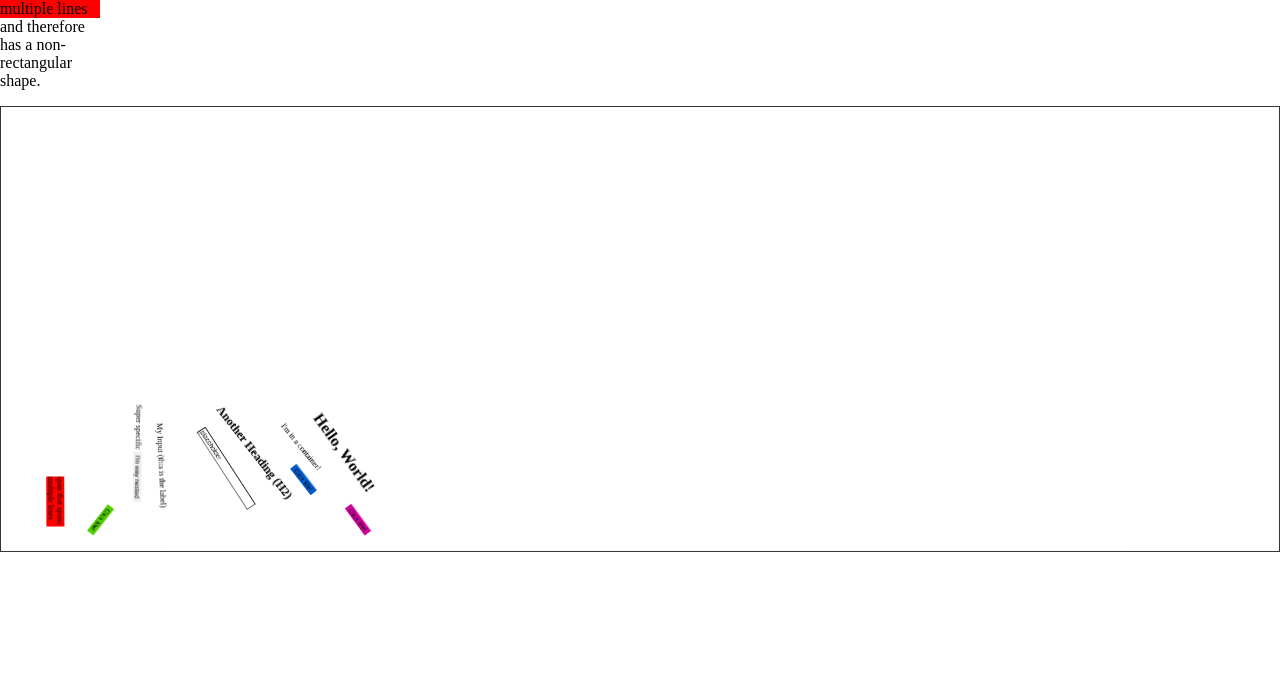
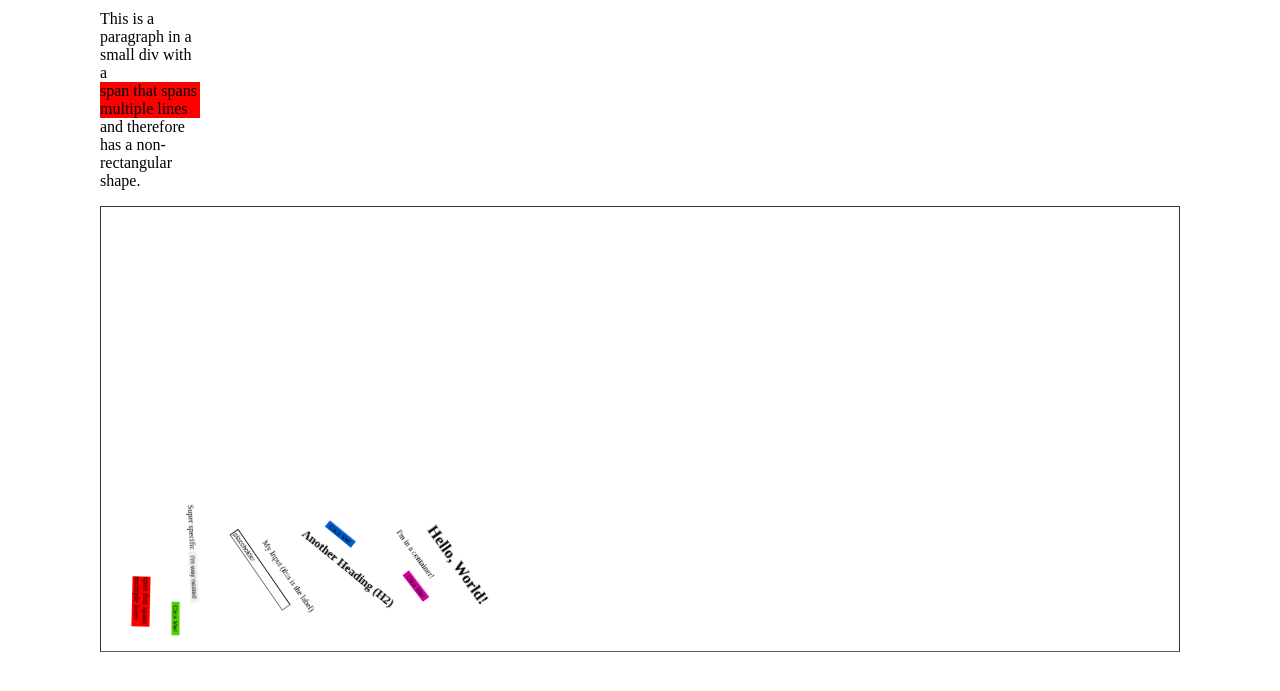
Before and after one commit to maxwellmatthis/gravitify, a website built with Parcel: page test/index.html in a window 1280 px wide. Shown: the part 227-918 px from the top of the page. Before the commit the page ends 800 px from the top, so only its background shows below. Built offline with nearby package versions, Linux system fonts and the light colour scheme.

Commit message:
Diff. click and drag events, respect root offset

```diff
--- a/package.json
+++ b/package.json
@@ -1,6 +1,6 @@
 {
     "name": "gravitify",
-    "version": "0.0.4",
+    "version": "0.0.5",
     "description": "Add physics to HTML.",
     "main": "dist/lib.js",
     "scripts": {
--- a/src/lib.ts
+++ b/src/lib.ts
@@ -1,4 +1,4 @@
-import { Engine, Render, Runner, Bodies, Composite, Events, Mouse, MouseConstraint, IEngineDefinition, IChamferableBodyDefinition, IConstraintDefinition } from "matter-js";
+import { Engine, Render, Runner, Body, Bodies, Composite, Events, Mouse, MouseConstraint, IEngineDefinition, IChamferableBodyDefinition, IConstraintDefinition } from "matter-js";
 import { toCanvas } from 'html-to-image';
 
 const isSimpleMap = (v: any): boolean => (
@@ -161,12 +161,13 @@ export async function gravitify(
             x: physicsOptions?.gravity?.x
         },
     }));
+    const rootRect = rootElement.getBoundingClientRect();
     const render = Render.create({
         engine: engine,
         canvas,
         options: {
-            width: rootElement.clientWidth,
-            height: rootElement.clientHeight,
+            width: rootRect.width,
+            height: rootRect.height,
             wireframes: false,
             background: backgroundColor
         }
@@ -181,6 +182,7 @@ export async function gravitify(
         entitySelectors,
         isSpecialEntity,
         shrinkDefinition,
+        rootRect,
         physicsOptions
     );
     addMouseEvents(engine, render);
@@ -202,7 +204,8 @@ async function addElementsToScene(
     entitySelectors: string[],
     isSpecialEntity: IsSpecialEntityFn,
     shrinkDefinition: string,
-    physicsOptions?: Partial<PhysicsOptions>
+    rootRect: DOMRect,
+    physicsOptions?: Partial<PhysicsOptions>,
 ) {
     const width = render.options.width || 800;
     const height = render.options.height || 600;
@@ -218,7 +221,7 @@ async function addElementsToScene(
     const body = document.querySelector("body");
     if (body) body.appendChild(style);
     else console.warn("Gravitify: Unable to add shrink style definition to body: `document.querySelector('body')` is `undefined`.");
-    await addChildren(engine, rootElement, entitySelectors, isSpecialEntity, physicsOptions);
+    await addChildren(engine, rootElement, entitySelectors, isSpecialEntity, rootRect, physicsOptions);
 }
 
 /**
@@ -229,7 +232,8 @@ async function addChildren(
     element: HTMLElement,
     entitySelectors: string[],
     isSpecialEntity: IsSpecialEntityFn,
-    physicsOptions?: Partial<PhysicsOptions>
+    rootRect: DOMRect,
+    physicsOptions?: Partial<PhysicsOptions>,
 ) {
     const eligibleChildren = new Set<HTMLElement>();
 
@@ -241,7 +245,7 @@ async function addChildren(
 
     for (const child of (element.children as any) as HTMLElement[]) {
         if (!eligibleChildren.has(child) && !(await isSpecialEntity(child))) {
-            await addChildren(engine, child, entitySelectors, isSpecialEntity, physicsOptions);
+            await addChildren(engine, child, entitySelectors, isSpecialEntity, rootRect, physicsOptions);
         } else eligibleChildren.add(child);
     }
 
@@ -250,20 +254,21 @@ async function addChildren(
         // and cause zero division errors in the physics engine.
         const { width, height } = child.getBoundingClientRect();
         if (width === 0 || height === 0) continue;
-        addEntity(engine, child, physicsOptions);
+        addEntity(engine, child, rootRect, physicsOptions);
     }
 }
 
 export async function addEntity(
     engine: Engine,
     sourceElement: HTMLElement,
-    physicsOptions?: Partial<PhysicsOptions>
+    rootRect: DOMRect,
+    physicsOptions?: Partial<PhysicsOptions>,
 ) {
     sourceElement.classList.add(SHRINK_CLASS_IDENTIFIER);
     const sourceRect = sourceElement.getBoundingClientRect();
     const newBody = Bodies.rectangle(
-        sourceRect.left + Math.floor(sourceElement.clientWidth / 2),
-        sourceRect.top,
+        sourceRect.left - rootRect.left + Math.floor(sourceElement.clientWidth / 2),
+        sourceRect.top - rootRect.top,
         sourceRect.width,
         sourceRect.height,
         emitUndefinedProps({
@@ -287,6 +292,7 @@ export async function addEntity(
             newBody.render.sprite.texture = await image(sourceElement);
         }
     };
+    // TODO: resize actual body when image size changes
     sourceElement.addEventListener("input", updateTexture);
     sourceElement.addEventListener("change", updateTexture);
     sourceElement.addEventListener("resize", updateTexture);
@@ -311,10 +317,24 @@ function addMouseEvents(engine: Engine, render: Render, physicsOptions?: Partial
         })
     });
     Composite.add(engine.world, mouseConstraint);
+
+    let mousedownNotDrag = false;
+    let mouseMoveCount = 0;
+    let mouseBody: Body | null = null;
     Events.on(mouseConstraint, "mousedown", (_e) => {
-        if (mouseConstraint.body) {
+        mousedownNotDrag = true;
+        mouseMoveCount = 0;
+        mouseBody = mouseConstraint.body;
+    });
+    Events.on(mouseConstraint, "mousemove", (_e) => {
+        mouseMoveCount++;
+        if (mouseMoveCount < 5) return;
+        mousedownNotDrag = false;
+    });
+    Events.on(mouseConstraint, "mouseup", (_e) => {
+        if (mousedownNotDrag && mouseBody) {
             // @ts-ignore
-            const sourceElement: HTMLElement = mouseConstraint.body.sourceElement;
+            const sourceElement: HTMLElement = mouseBody.sourceElement;
             sourceElement.click();
             sourceElement.focus();
         }
--- a/test/index.html
+++ b/test/index.html
@@ -8,7 +8,7 @@
   </script>
   <style>
     body {
-      margin: 0
+      margin: 100px;
     }
 
     button {
```
Also changed, not shown: README.md.
